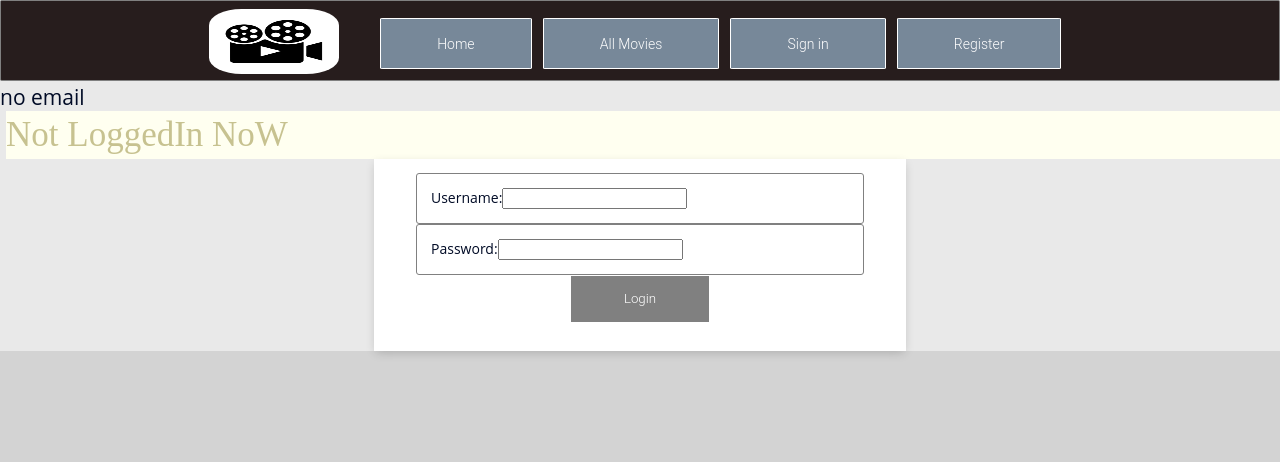
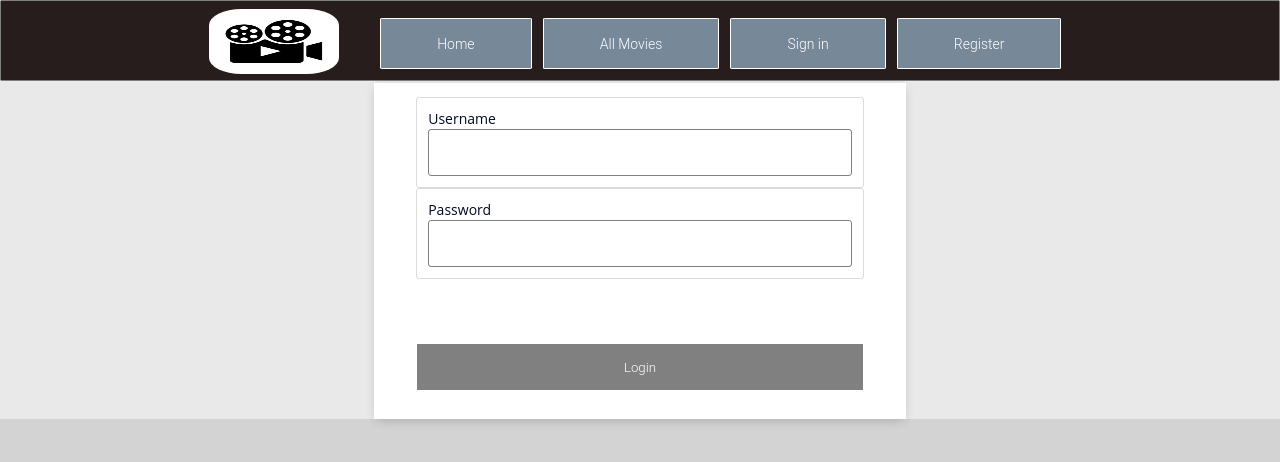
Before and after one commit to Markgiliadov/movies-project, a React (Create React App) app: page /Login in a window 1280 px wide. Shown: the top 462 px of the page. Built offline with nearby package versions, Linux system fonts and the light colour scheme.

Commit message:
adding validation to login form, verifying with firestore, changing input looks

```diff
--- a/src/components/Toolbar/Toolbar.js
+++ b/src/components/Toolbar/Toolbar.js
@@ -1,11 +1,13 @@
-import React from "react";
+import React, { useContext } from "react";
 import classes from "./Toolbar.module.css";
 import { NavLink } from "react-router-dom";
 import Button from "../Button/Button";
 // import { useState } from "react";
 import Logo from "../Logo/Logo";
+import loginContext from "../../Contexts/loginContext";
 // import LoginSideDrawer from "../LoginSideDrawer/LoginSideDrawer";
 const Toolbar = (props) => {
+  // const { state, dispatch } = useContext(loginContext);
   return (
     <div className={classes.Toolbar}>
       <Logo />
--- a/src/containers/Login/Login.js
+++ b/src/containers/Login/Login.js
@@ -3,16 +3,28 @@ import classes from "./Login.module.css";
 // import fire from "../../FirebaseAuth/Fire";
 import loginContext from "../../Contexts/loginContext";
 import BarLoader from "react-spinners/BarLoader";
-import firebaseContext from "../../Contexts/firebaseContext";
+import ClipLoader from "react-spinners/ClipLoader";
+//import firebaseContext from "../../Contexts/firebaseContext";
+import FirebaseStore from "../../FirebaseAuth/Firebase";
+import NotAvailableIcon from "../../Assets/NotAvailableEmailIcon/X-icon.png";
+
+import Firebase from "../../FirebaseAuth";
+import loginsidedrawer from "../../components/LoginSideDrawer/LoginSideDrawer";
 
 const Login = (props) => {
-  const firebase = useContext(firebaseContext);
+  //const firebase = useContext(firebaseContext);
   const { state, dispatch } = useContext(loginContext);
   const [username, setUsername] = useState("");
   const [password, setPassword] = useState("");
-  const [loginSpinnerStatus, setLoginSpinnerStatus] = useState(
-    state.loginStatus
+  const [errorMsgInvalid, setErrorMsgInvalid] = useState(
+    <h2 className={classes.inputErrorInvisible}>
+      Error, Email address or username is not valid. Please add it and try
+      again!
+    </h2>
   );
+  const [emailAvailabilityLogo, setEmailAvailabilityLogo] = useState(null);
+  const [loadingValidation, setLoadingValidation] = useState(false);
+  let loginForm = null;
 
   useEffect(() => {
     const data = localStorage.getItem("JWT");
@@ -22,13 +34,49 @@ const Login = (props) => {
     } else dispatch({ type: "loggedOut", loginStateTkn: null });
   }, []);
 
-  const handleSubmit = (event) => {
-    event.preventDefault();
+  const validateUserWithFirestore = async (username, password) => {
+    const db = FirebaseStore.firestore();
+    let info = null;
+    info = await db.collection("users").get();
+    //.then((querySnapshot) => {
+    let checkifvalid = null;
+    const isValidated = info.forEach((doc) => {
+      console.log(doc.data().email, doc.data().password);
+      console.log("myusername " + username, "mypassword " + password);
+      if (doc.data().email == username && doc.data().password == password) {
+        // loginForm = null;
+        checkifvalid = true;
+        dispatch({ type: "setLoginSpinnerStatus", payload: true });
+        setEmailAvailabilityLogo(null);
+        setErrorMsgInvalid(
+          <h2 className={classes.inputErrorInvisible}>
+            Error, Email address or username is not valid or does not exist.
+            Please add it and try again!
+          </h2>
+        );
+        signInWithFirebase(username, password);
+        return true;
+        //);
+      } else {
+        setLoadingValidation(false);
+        dispatch({ type: "setLoginSpinnerStatus", payload: false });
+      }
+      // else setLoginSpinnerStatus(() => false);
+    });
+    console.log(checkifvalid);
+    if (!checkifvalid)
+      setErrorMsgInvalid(
+        <h2 className={classes.inputError}>
+          Error, Email address or username is not valid or does not exist.
+          Please add it and try again!
+        </h2>
+      );
+    // });
+  };
+  const signInWithFirebase = (username, password) => {
     // loginForm = null;
-    setLoginSpinnerStatus(true);
-
-    firebase
-      .doSignInWithEmailAndPassword(username, password)
+    FirebaseStore.auth()
+      .signInWithEmailAndPassword(username, password)
       .then((res) => {
         console.log(res.user);
         dispatch({ type: "setUsername", payload: username });
@@ -36,29 +84,77 @@ const Login = (props) => {
 
         res.user.getIdTokenResult(true).then((tk) => {
           localStorage.setItem("JWT", tk.token);
-          localStorage.setItem("email", username);
           dispatch({
             type: "loggedIn",
             loginStateTkn: tk.token,
             payload: { username: username, password: password },
           });
-          setLoginSpinnerStatus(false);
+          dispatch({ type: "setLoginSpinnerStatus", payload: false });
+          setPassword(() => "");
+          setUsername(() => "");
         });
       })
-      .catch((res) => console.log("err " + res));
-    setUsername("");
-    setPassword("");
+      .catch((res) => {
+        console.log("err " + res);
+      });
   };
-  let loginForm = null;
+  const handleSubmit = (event) => {
+    event.preventDefault();
+    setLoadingValidation(true);
+
+    if (
+      username.length == 0 ||
+      !username.includes("@") ||
+      !username.includes(".") ||
+      password.length < 6
+    ) {
+      setTimeout(() => {
+        setLoadingValidation(false);
+      }, 150);
+      setErrorMsgInvalid(
+        <h2 className={classes.inputError}>
+          Error, Email address or username is not formatted correctly. Please
+          add it and try again!
+        </h2>
+      );
+      setEmailAvailabilityLogo(null);
+      // setLoadingValidation(() => false);
+    } else {
+      setErrorMsgInvalid(
+        <h2 className={classes.inputErrorInvisible}>
+          Error, Email address or username is not valid or does not exist.
+          Please add it and try again!
+        </h2>
+      );
+      setEmailAvailabilityLogo(
+        <img className={classes.xicon} src={NotAvailableIcon} />
+      );
+      validateUserWithFirestore(username, password);
+    }
+    // setPassword(() => "");
+    // setUsername(() => "");
+    // loginForm = null;
+    //setLoginSpinnerStatus(true);
+
+    //sdas
+    //if (validUserAndPassword) {
+    // if (signInWithFirebase()) setLoginSpinnerStatus(false);
+    // } else {
+  };
   // console.log(state);
-  if (loginSpinnerStatus || state.loginStatus) {
+  // useEffect(() => {
+  if (state.loginSpinnerStatus) {
     loginForm = null;
+  } else if (state.loginStatus) {
+    loginForm = null;
+    // setLoadingValidation(false);
   } else {
     loginForm = (
-      <form className={classes.Login_Form} onSubmit={handleSubmit}>
-        <label className={classes.Username}>
-          Username:
+      <form className={classes.form} onSubmit={handleSubmit}>
+        <label className={classes.label}>
+          Username
           <input
+            className={classes.input}
             type="text"
             value={username}
             onChange={(event) => {
@@ -66,9 +162,10 @@ const Login = (props) => {
             }}
           />
         </label>
-        <label className={classes.Password}>
-          Password:
+        <label className={classes.label}>
+          Password
           <input
+            className={classes.input}
             type="password"
             value={password}
             onChange={(event) => {
@@ -76,6 +173,25 @@ const Login = (props) => {
             }}
           />
         </label>
+        <div style={{ display: "flex", padding: "4px" }}>
+          <ClipLoader
+            css={{ marginLeft: "2%", marginTop: "0.5%", padding: "10px" }}
+            size={20}
+            color={"#123abc"}
+            loading={loadingValidation}
+          />
+          {loadingValidation ? (
+            <h2 className={classes.inputErrorInvisible}>
+              Error, Email address or username is not valid. Please add it and
+              try again!
+            </h2>
+          ) : (
+            <>
+              {emailAvailabilityLogo} {errorMsgInvalid}
+            </>
+          )}
+        </div>
+
         <input
           type="submit"
           value="Login"
@@ -85,20 +201,20 @@ const Login = (props) => {
       </form>
     );
   }
+  // });
 
   return (
     <div className={classes.Login}>
-      <h2>{state.user ? <p>{state.user.email}</p> : <p>no email</p>}</h2>
-      <h1>
+      {/* <h1>
         {state.loginStatus ? <p>LoggedIN NOW</p> : <p>Not LoggedIn NoW</p>}
-      </h1>
+      </h1> */}
       {loginForm}
       <BarLoader
         // size={450}
         height={5}
         width={"100%"}
         color={"#123abc"}
-        loading={loginSpinnerStatus}
+        loading={state.loginSpinnerStatus}
       />
     </div>
   );
--- a/src/containers/Login/Login.module.css
+++ b/src/containers/Login/Login.module.css
@@ -1,3 +1,22 @@
+.form {
+  /* align-items: center; */
+  display: flex;
+  flex-direction: column;
+  max-width: 38em;
+  padding: 1em 3em 2em 3em;
+  margin: 0em auto;
+  background-color: white;
+  border-radius: br * 1.4;
+  box-shadow: 0px 3px 10px -2px rgba(0, 0, 0, 0.2);
+}
+.label {
+  width: 100%;
+  padding: 0.8em;
+  line-height: 1.4;
+  background-color: grey-lightest;
+  border: 1px solid gainsboro;
+  border-radius: 3px;
+}
 .Login_Form {
   align-items: center;
   display: flex;
@@ -19,7 +38,18 @@ body {
   color: grey-dark;
   background-color: grey-light;
 }
-
+.input {
+  width: 100%;
+  padding: 1em;
+  line-height: 1.4;
+  background-color: grey-lightest;
+  border: 1px solid grey;
+  border-radius: 3px;
+}
+textarea:focus,
+input:focus {
+  outline: none;
+}
 .Username {
   width: 100%;
   padding: 1em;
@@ -40,7 +70,7 @@ body {
 .Submit {
   /* margin: 4px; */
   /* width: 200px; */
-  display: inline;
+  display: block;
   padding: 1.15em 4em;
   border: 0.1em solid #ffffff;
   /* margin: 0 0.5em 0.6em 0.1em; */
@@ -63,3 +93,49 @@ body {
   background-color: #271d1d;
   border: 0.1em solid black;
 }
+.inputError {
+  font-size: 14px;
+  /* outline-color: red; */
+  /* background-color: red; */
+  color: red;
+  border-radius: 16px;
+  text-align: center;
+  padding: 2px 2px;
+  padding-left: 3px;
+  transition-duration: 500ms;
+  transition-property: color;
+  /* transform: translateY(20px); */
+  transition-timing-function: ease-in-out;
+  visibility: visible;
+}
+.inputErrorInvisible {
+  visibility: hidden;
+}
+.xicon {
+  /* margin-left: 1%;
+  margin-top: 3%;
+  height: 5%;
+  width: 5%; */
+  width: 4.5%;
+  height: 4%;
+  border-radius: 50%;
+  display: block;
+  /* stroke-width: 2; */
+  /* stroke: #fff; */
+  /* stroke-miterlimit: 10; */
+  /* margin-top: 0.5%; */
+  padding-top: 0.5%;
+  /* box-shadow: inset 0px 0px 0px #7ac142; */
+  animation: 0.2s ease-in-out 0.1s forwards, scale 0.2s ease-in-out 0.2s both;
+  transition-delay: 10s;
+  /* transform-origin: 50% 50%; */
+}
+@keyframes scale {
+  0%,
+  100% {
+    transform: none;
+  }
+  50% {
+    transform: scale3d(1.4, 1.4, 1);
+  }
+}
--- a/src/containers/Register/Register.js
+++ b/src/containers/Register/Register.js
@@ -177,9 +177,24 @@ const Register = (props) => {
   const handleRegister = (e) => {
     e.preventDefault();
     console.log("email: " + user.email);
-    // firebase.doCreateUserWithEmailAndPassword(user.email, user.password);
+    FirebaseStore.auth().createUserWithEmailAndPassword(
+      user.email,
+      user.password
+    );
+    const db = FirebaseStore.firestore();
+    db.collection("users")
+      .add({
+        email: user.email,
+        password: user.password,
+        name: user.name,
+        phonenumber: user.phonenumber,
+      })
+      .then((res) => {
+        console.log(res, "!!!!done");
+      })
+      .catch((rds) => console.log(rds));
 
-    // const db = firebase.firestore();
+    // const db = FirebaseStore.firestore();
     // db.collection("Testing")
     //   .doc("inTesting")
     //   .set({ name: "just a test" })
--- a/src/containers/Register/Register.module.css
+++ b/src/containers/Register/Register.module.css
@@ -2,7 +2,6 @@
   /* align-items: center; */
   display: flex;
   flex-direction: column;
-
   max-width: 38em;
   padding: 1em 3em 2em 3em;
   margin: 0em auto;
```
Also changed, not shown: src/containers/Layout/Layout.js (+26 -11 lines).
